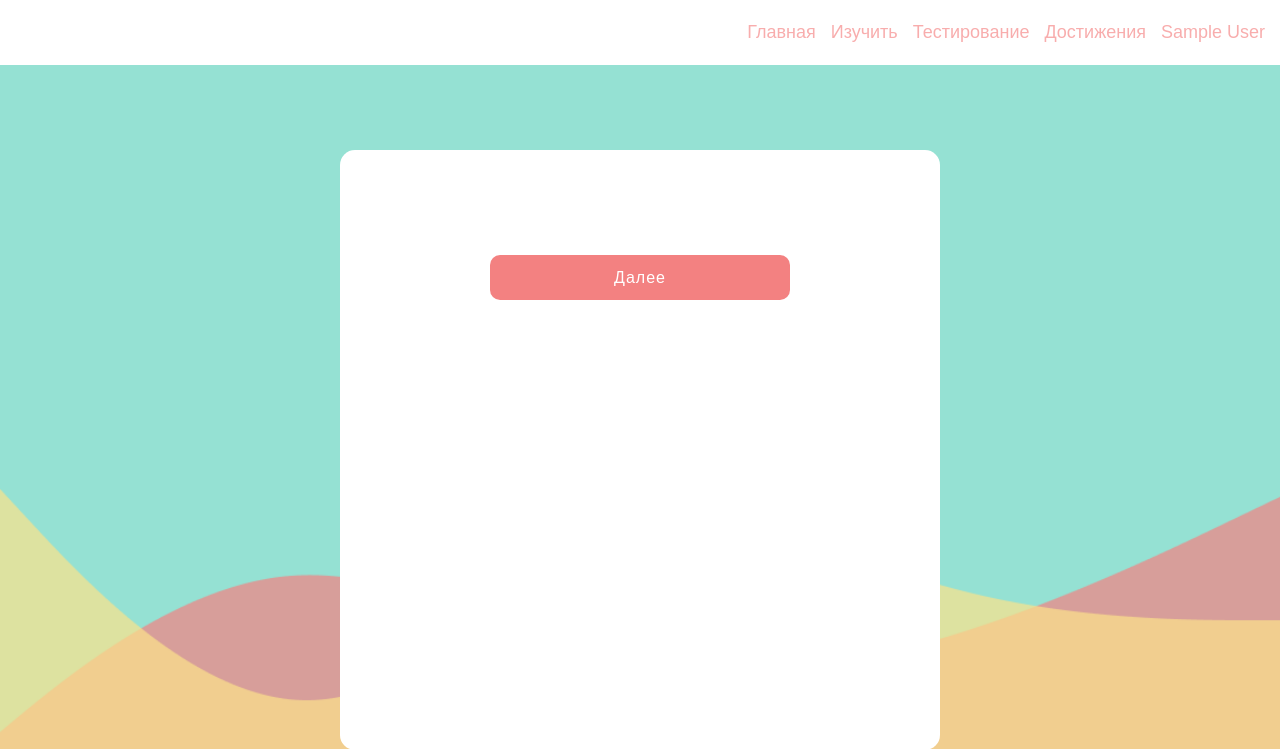
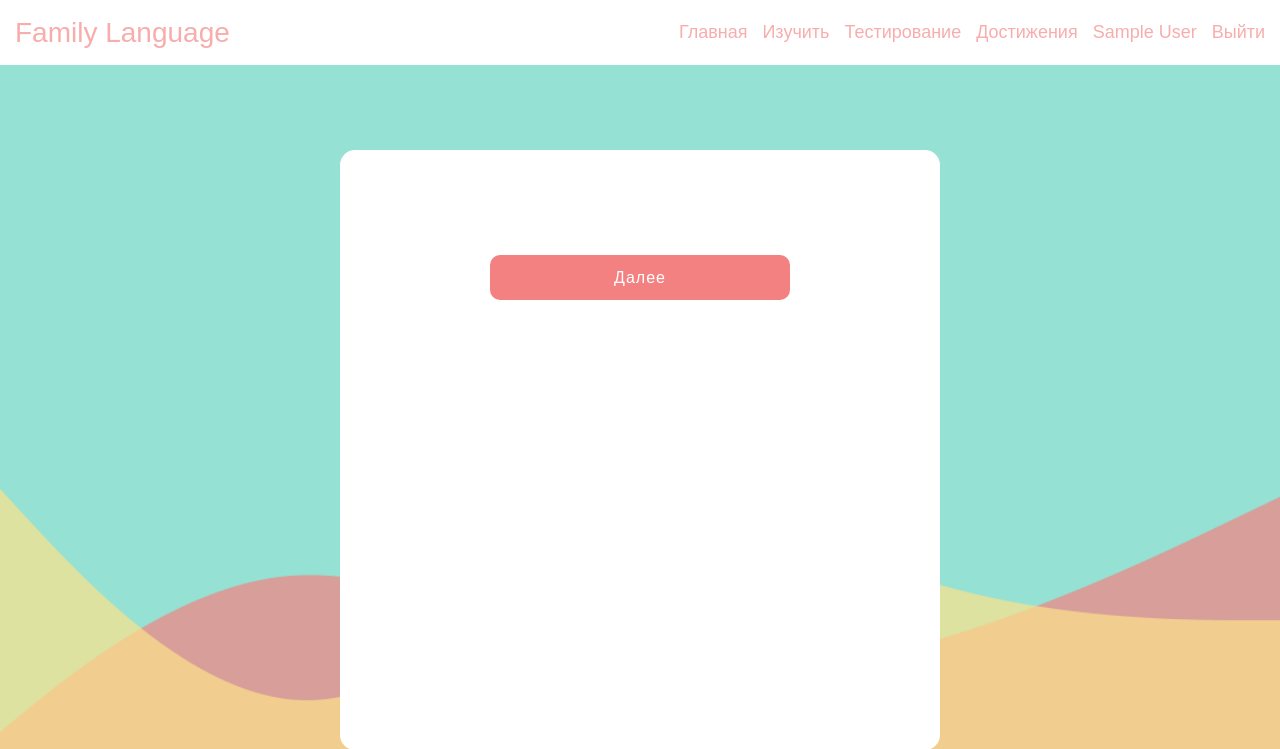
Before and after one commit to skovorodil/eng, a PHP site: page /learn.php in a window 1280 px wide. Shown: the top 749 px of the page. Run offline with PHP 8.4, Linux system fonts and the light colour scheme; the visitor is signed in with stand-in values (Sample User, id 1); data that the repository does not hold is empty.

Commit message:
Logout file
logout,css,header

```diff
--- /dev/null
+++ b/CSS/header.css
@@ -0,0 +1,30 @@
+.header {
+       background: #fff;
+       width: 100%;
+       height: 65px;
+       margin: 0px;
+       padding: 0px;
+   }
+   .headText {
+      font-family: Arial;
+      font-size: 18px;
+      color: #F8ADAD;
+      vertical-align: middle;
+      line-height: 65px;
+      float: right;
+      margin-right:15px;
+      text-decoration: none;
+      -webkit-transition: all 0.3s;
+   }
+   .headText:hover {
+       color: #F38181;
+   }
+   .logoTitle {
+       font-family: Arial;
+      font-size: 28px;
+      color: #F8ADAD;
+      vertical-align: middle;
+      line-height: 65px;
+      float: left;
+      margin-left:15px;
+   }
--- a/CSS/learn_style.css
+++ b/CSS/learn_style.css
@@ -1,10 +1,3 @@
-   .header {
-       background: #fff;
-       width: 100%;
-       height: 65px;
-       margin: 0px;
-       padding: 0px;
-   }
    .welcomeBlock {
     width: 600px; /* Ширина элемента в пикселах */
     height: 600px;
@@ -38,20 +31,6 @@
   text-align: center;
   color: #C3BCBC;
    }
-   .headText {
-      font-family: Arial;
-      font-size: 18px;
-      color: #F8ADAD;
-      vertical-align: middle;
-      line-height: 65px;
-      float: right;
-      margin-right:15px;
-      text-decoration: none;
-      -webkit-transition: all 0.3s;
-   }
-   .headText:hover {
-       color: #F38181;
-   }
    .login100-form-btn {
   justify-content: center;
   align-items: center;
--- a/learn.php
+++ b/learn.php
@@ -4,9 +4,10 @@
 <!DOCTYPE html>
 <html lang="en">
 <head>
-	<title>Family Language</title>
-	<meta charset="UTF-8">
-		<link href="/css/learn_style.css" rel="stylesheet" type="text/css">
+    <title>Family Language</title>
+    <meta charset="UTF-8">
+        <link href="/css/learn_style.css" rel="stylesheet" type="text/css">
+        <link href="/css/header.css" rel="stylesheet" type="text/css">
 </head>
 
 <style>
@@ -24,13 +25,14 @@
 </style>
 
 <div class="header">
+    <a href="logout.php" class="headText">Выйти </a>
     <?php
     if(isset($_SESSION['name'])) {
     echo '<a href="https://dribbble.com/" class="headText">'  .$_SESSION['name']. '</a>';
     }
     else  echo ' <meta http-equiv="refresh" content="0;URL=index.php">';
     ?>
-
+    <span class = "logoTitle">Family Language</span>
     <a href="###" class="headText">Достижения</a>
     <a href="###" class="headText">Тестирование</a>
     <a href="words.php" class="headText">Изучить</a>
--- a/main.php
+++ b/main.php
@@ -7,6 +7,7 @@
     <title>Family Language</title>
     <meta charset="UTF-8">
     <link href="/css/main_style.css" rel="stylesheet" type="text/css">
+    <link href="/css/header.css" rel="stylesheet" type="text/css">
 </head>
 <body>
 <style>
@@ -24,6 +25,7 @@
 </style>
 
 <div class="header">
+    <a href="logout.php" class="headText">Выйти </a>
     <?php
     if(isset($_SESSION['name'])) {
     echo '<a href="https://dribbble.com/" class="headText">'  .$_SESSION['name']. '</a>';
@@ -31,11 +33,12 @@
     else  echo ' <meta http-equiv="refresh" content="0;URL=index.php">';
     ?>
 
-
+    <span class = "logoTitle">Family Language</span>
     <a href="###" class="headText">Достижения</a>
     <a href="###" class="headText">Тестирование</a>
     <a href="words.php" class="headText">Изучить</a>
     <a href="main.php" class="headText">Главная </a>
+
 </div>
 
 <div class="wrapper">
--- a/words.php
+++ b/words.php
@@ -7,6 +7,7 @@
     <title>Family Language</title>
     <meta charset="UTF-8">
     <link href="/css/words_style.css" rel="stylesheet" type="text/css">
+    <link href="/css/header.css" rel="stylesheet" type="text/css">
 </head>
 <body>
 <style>
@@ -24,6 +25,7 @@
 </style>
 
 <div class="header">
+    <a href="logout.php" class="headText">Выйти </a>
     <?php
     if(isset($_SESSION['name'])) {
     echo '<a href="https://dribbble.com/" class="headText">'  .$_SESSION['name']. '</a>';
@@ -31,7 +33,7 @@
     else  echo ' <meta http-equiv="refresh" content="0;URL=index.php">';
     ?>
 
-
+    <span class = "logoTitle">Family Language</span>
     <a href="###" class="headText">Достижения</a>
     <a href="###" class="headText">Тестирование</a>
     <a href="words.php" class="headText">Изучить</a>
```
Also changed, not shown: CSS/main_style.css (+2 -24 lines), CSS/words_style.css (+1 -24 lines), logout.php (added, +8 -0 lines), 1 other file.
